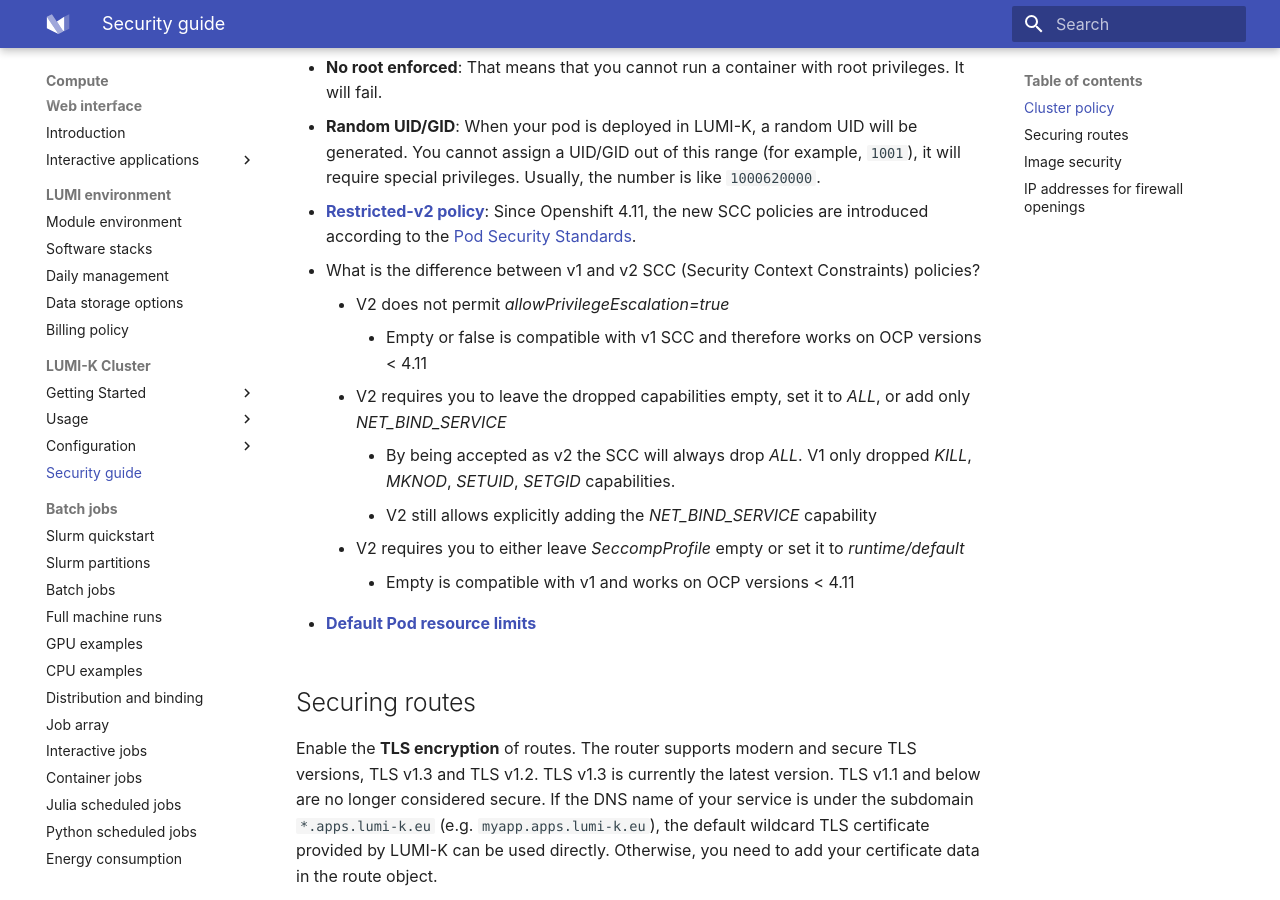
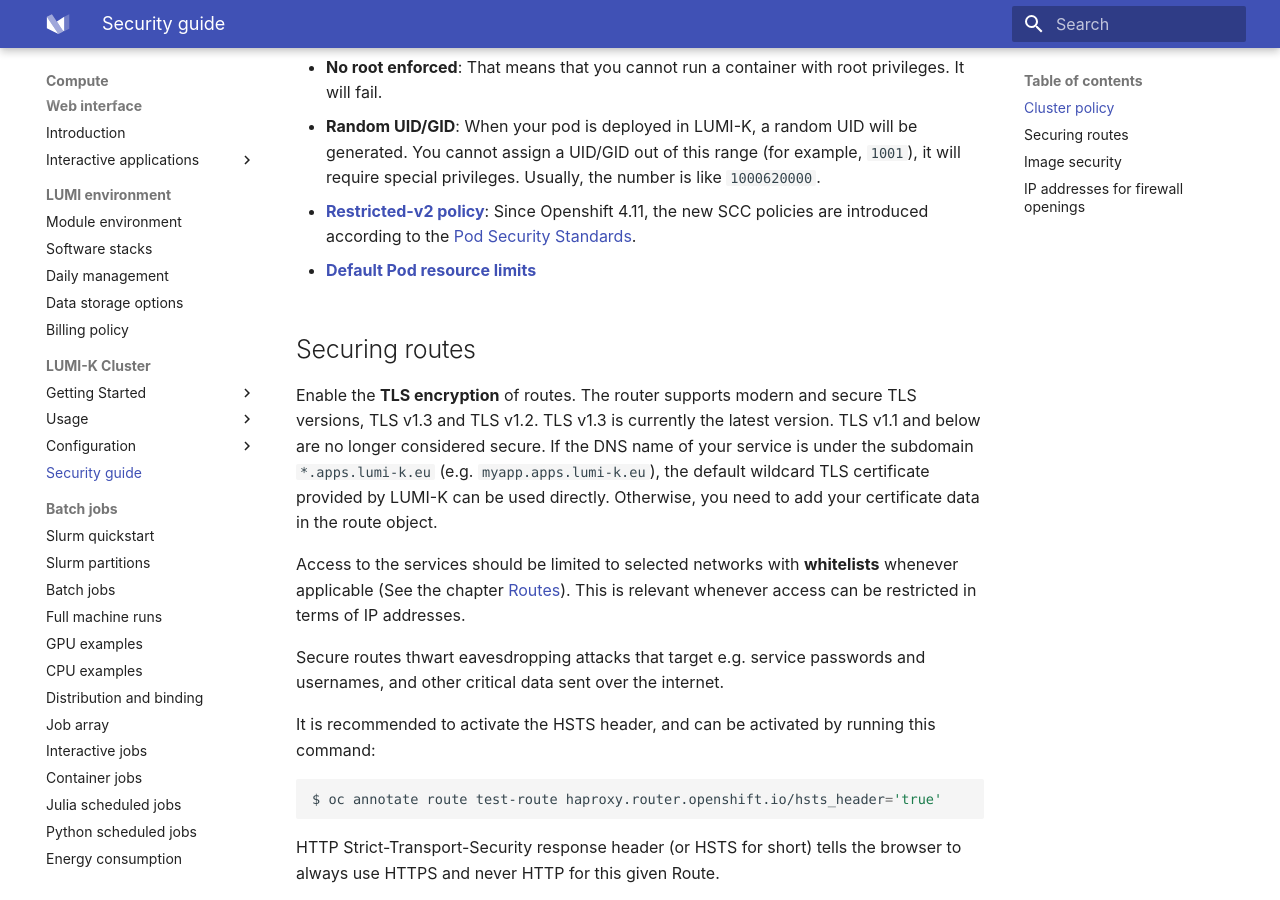
Before and after one commit to Lumi-supercomputer/lumi-userguide, an MkDocs documentation site: the page built from docs/compute/lumi-k/security_guide.md, in a window 1280 px wide and 900 px high, scrolled down 499 px. Built offline with MkDocs 1.6.1 and Material for MkDocs 9.7.7, drawn with Linux system fonts in a browser that asks for light colours.

Commit message:
Remove the v2 comparison

```diff
--- a/docs/compute/lumi-k/security_guide.md
+++ b/docs/compute/lumi-k/security_guide.md
@@ -17,14 +17,6 @@
 - **Random UID/GID**: When your pod is deployed in LUMI-K, a random UID will be generated. You cannot assign a UID/GID out of this range (for example, `1001`), it will require special privileges. Usually, the number is like `1000620000`.
 
 - **[Restricted-v2 policy](https://connect.redhat.com/en/blog/important-openshift-changes-pod-security-standards)**: Since Openshift 4.11, the new SCC policies are introduced according to the [Pod Security Standards](https://kubernetes.io/docs/concepts/security/pod-security-standards/).
-  - What is the difference between v1 and v2 SCC (Security Context Constraints) policies?
-    - V2 does not permit *allowPrivilegeEscalation=true*
-        - Empty or false is compatible with v1 SCC and therefore works on OCP versions < 4.11
-    - V2 requires you to leave the dropped capabilities empty, set it to *ALL*, or add only *NET_BIND_SERVICE*
-        - By being accepted as v2 the SCC will always drop *ALL*. V1 only dropped *KILL*, *MKNOD*, *SETUID*, *SETGID* capabilities.
-        - V2 still allows explicitly adding the *NET_BIND_SERVICE* capability
-    - V2 requires you to either leave *SeccompProfile* empty or set it to *runtime/default*
-        - Empty is compatible with v1 and works on OCP versions < 4.11
 
 - **[Default Pod resource limits](configuration/resource_quotas.md#default-requests-and-limits)**
 
```
